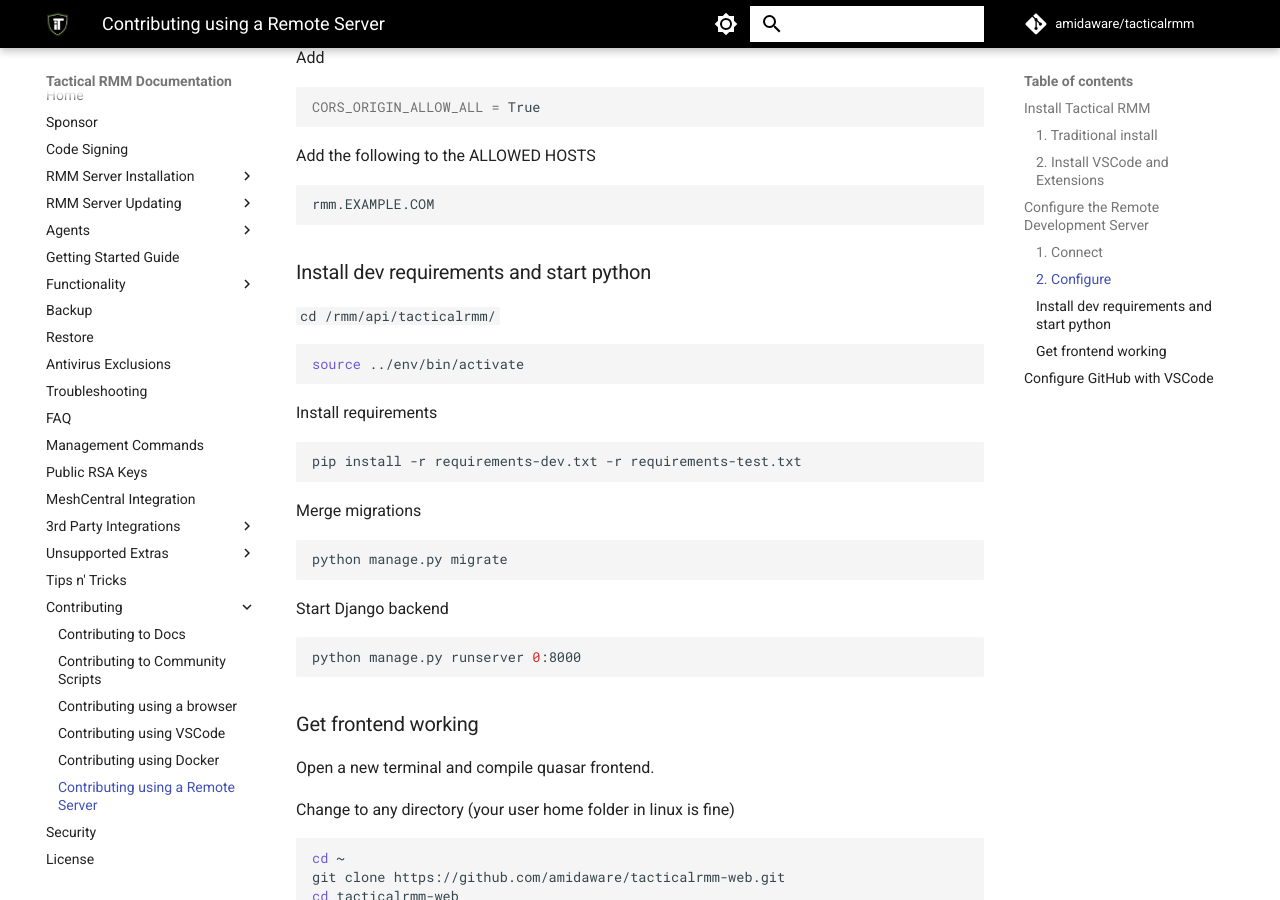
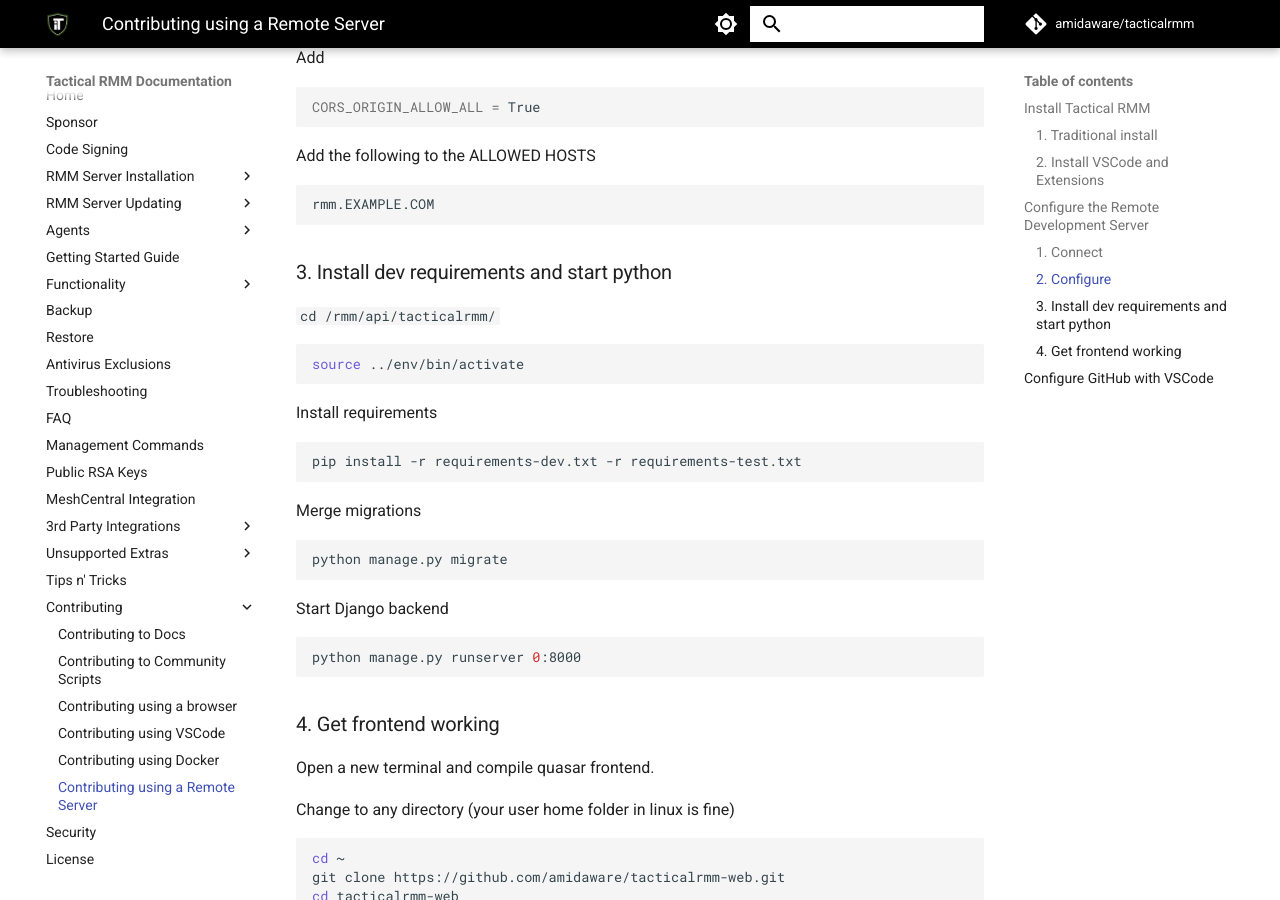
Before and after one commit to amidaware/trmm-docs, an MkDocs documentation site: the page built from docs/contributing_using_a_remote_server.md, in a window 1280 px wide and 900 px high, scrolled down 1648 px. Built offline with MkDocs 1.6.1 and Material for MkDocs 9.7.7, drawn with Linux system fonts in a browser that asks for light colours; comment, search, counter and statistics services are not loaded.

Commit message:
Fixing headers

````diff
--- a/docs/contributing_using_a_remote_server.md
+++ b/docs/contributing_using_a_remote_server.md
@@ -65,7 +65,7 @@
 rmm.EXAMPLE.COM
 ```
 
-### Install dev requirements and start python
+### 3. Install dev requirements and start python
 `cd /rmm/api/tacticalrmm/`
 
 ```bash
@@ -90,7 +90,7 @@
 python manage.py runserver 0:8000
 ```
 
-### Get frontend working
+### 4. Get frontend working
 
 Open a new terminal and compile quasar frontend.
 
````
